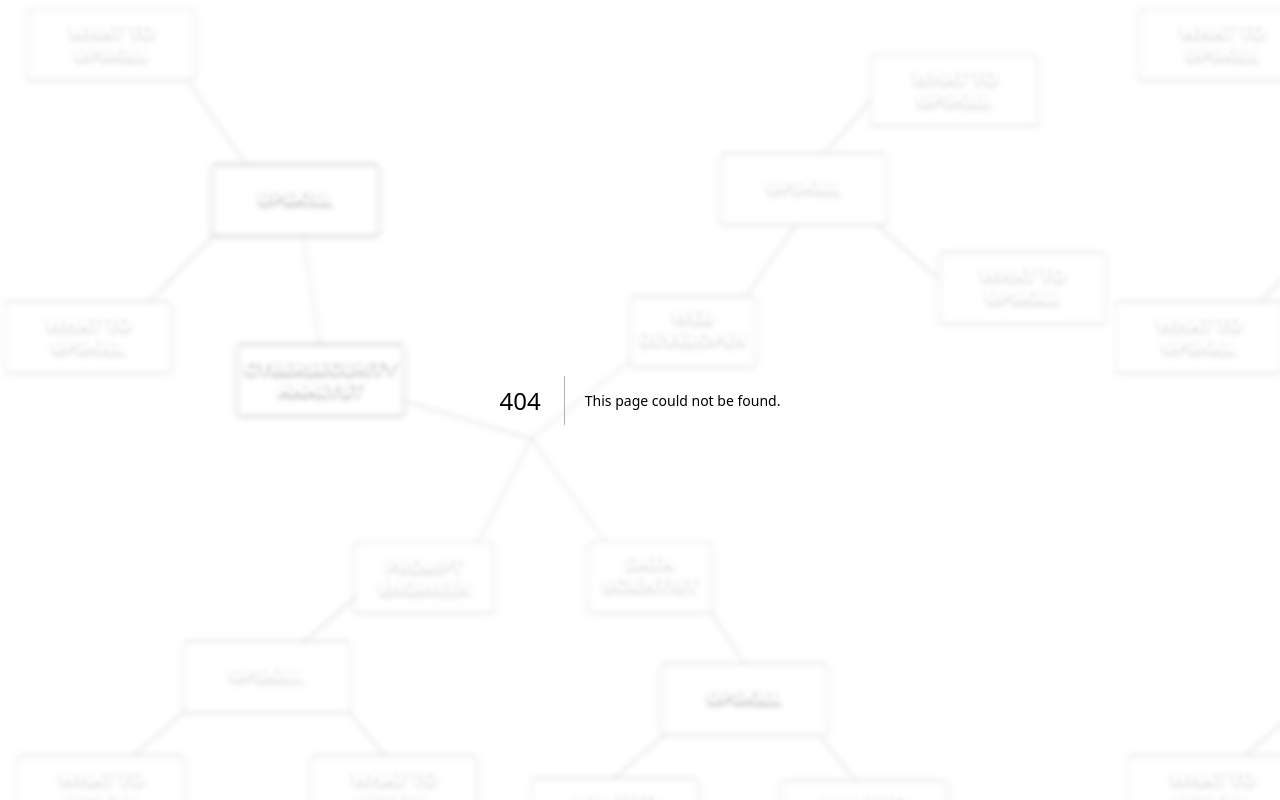
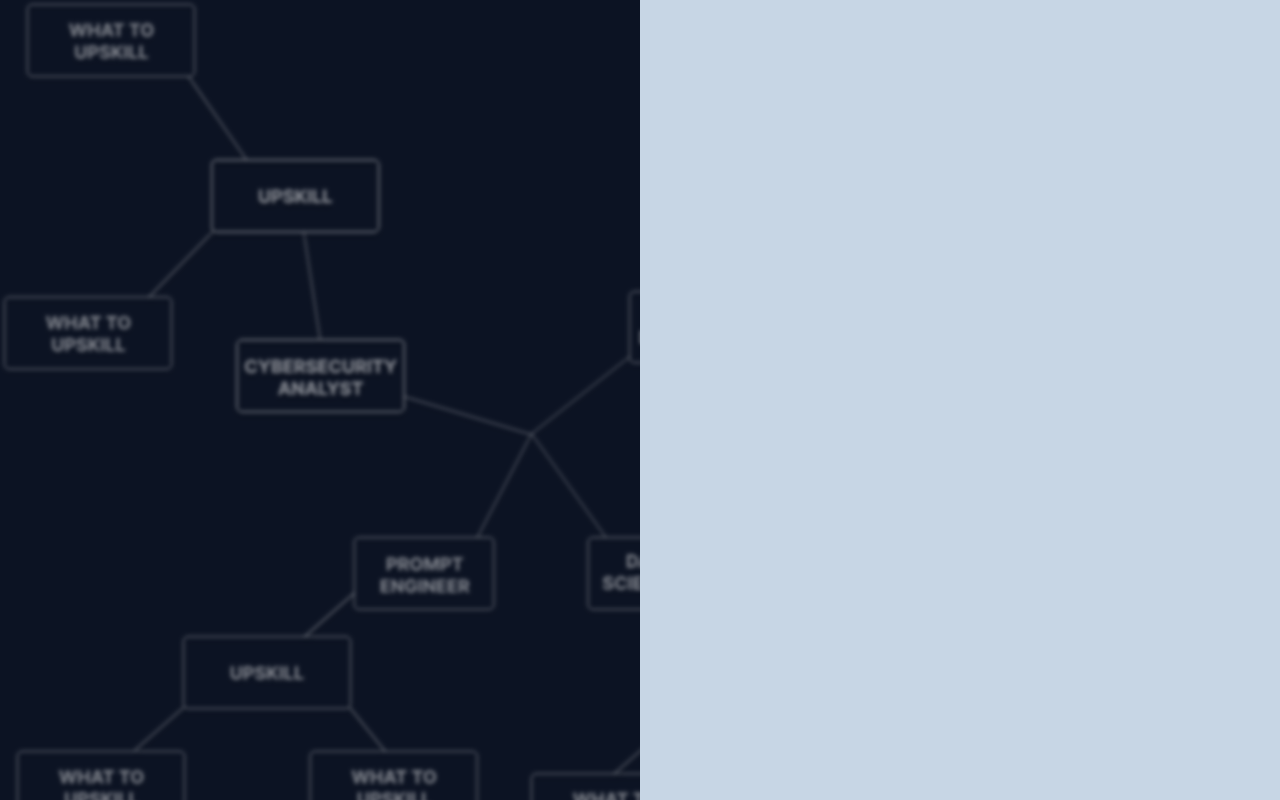
Before and after one commit to unravyl/beacon, a Next.js app: page /setup in a window 1280 px wide. Before the commit this address had no page. Built offline with nearby package versions, Linux system fonts and the light colour scheme.

Commit message:
structure for setup page

```diff
--- /dev/null
+++ b/app/setup/page.tsx
@@ -0,0 +1,12 @@
+import React from 'react';
+import SetupForm from '@/components/setup/SetupForm';
+
+function page() {
+    return (
+        <section>
+            <SetupForm />
+        </section>
+    );
+}
+
+export default page;
--- /dev/null
+++ b/components/setup/SetupForm.tsx
@@ -0,0 +1,15 @@
+"use client";
+import { useEffect, useState } from 'react';
+
+function SetupForm() {
+    return (
+        <div className="grid grid-cols-1 md:grid-cols-2 h-dvh text-white">
+            <main>
+            </main>
+            <aside className="bg-[#C7D6E5]">
+            </aside>
+        </div>
+    )
+}
+
+export default SetupForm;
```
Also changed, not shown: 1 other file (tests, documents, lock files or other folders).
